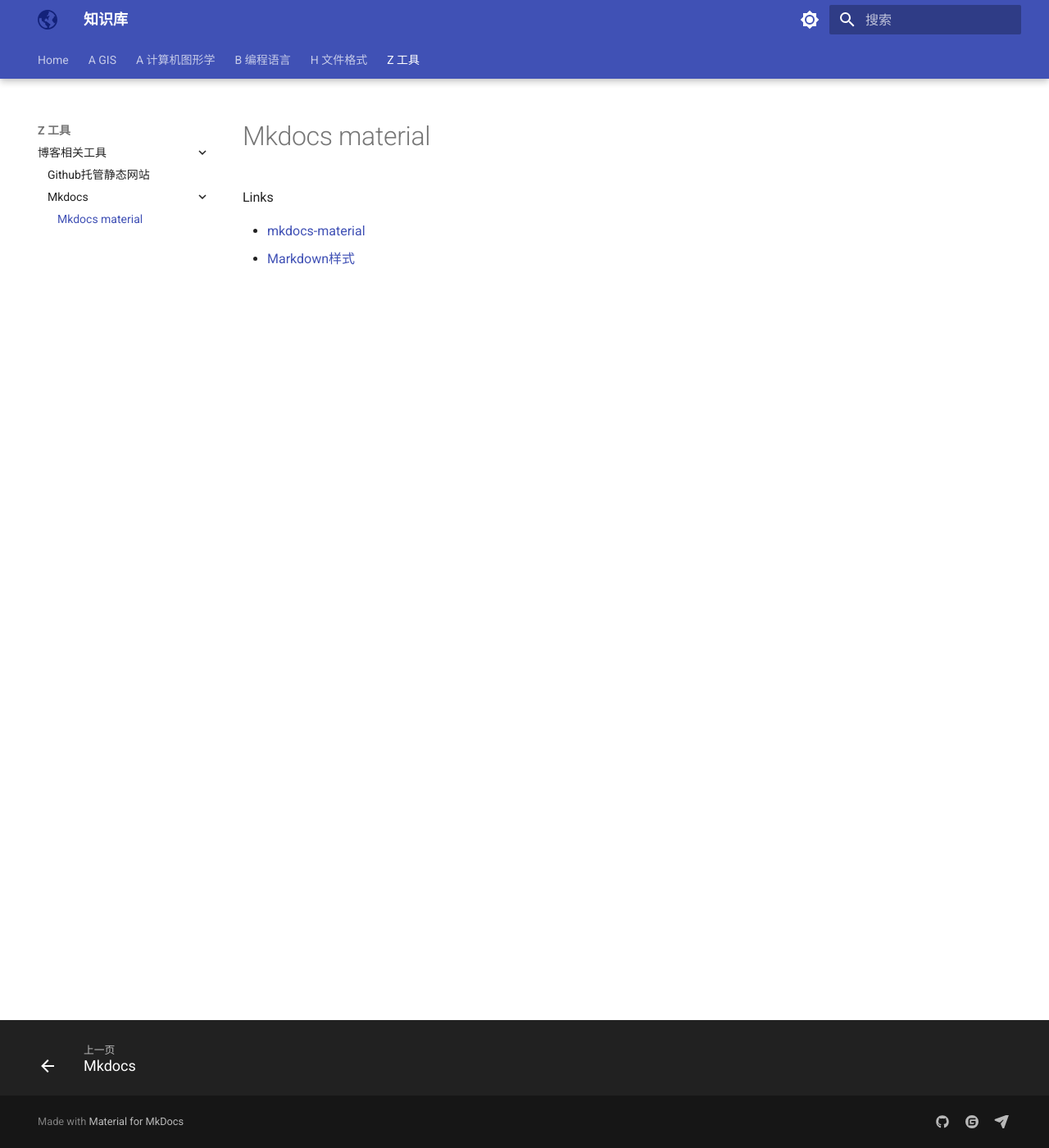
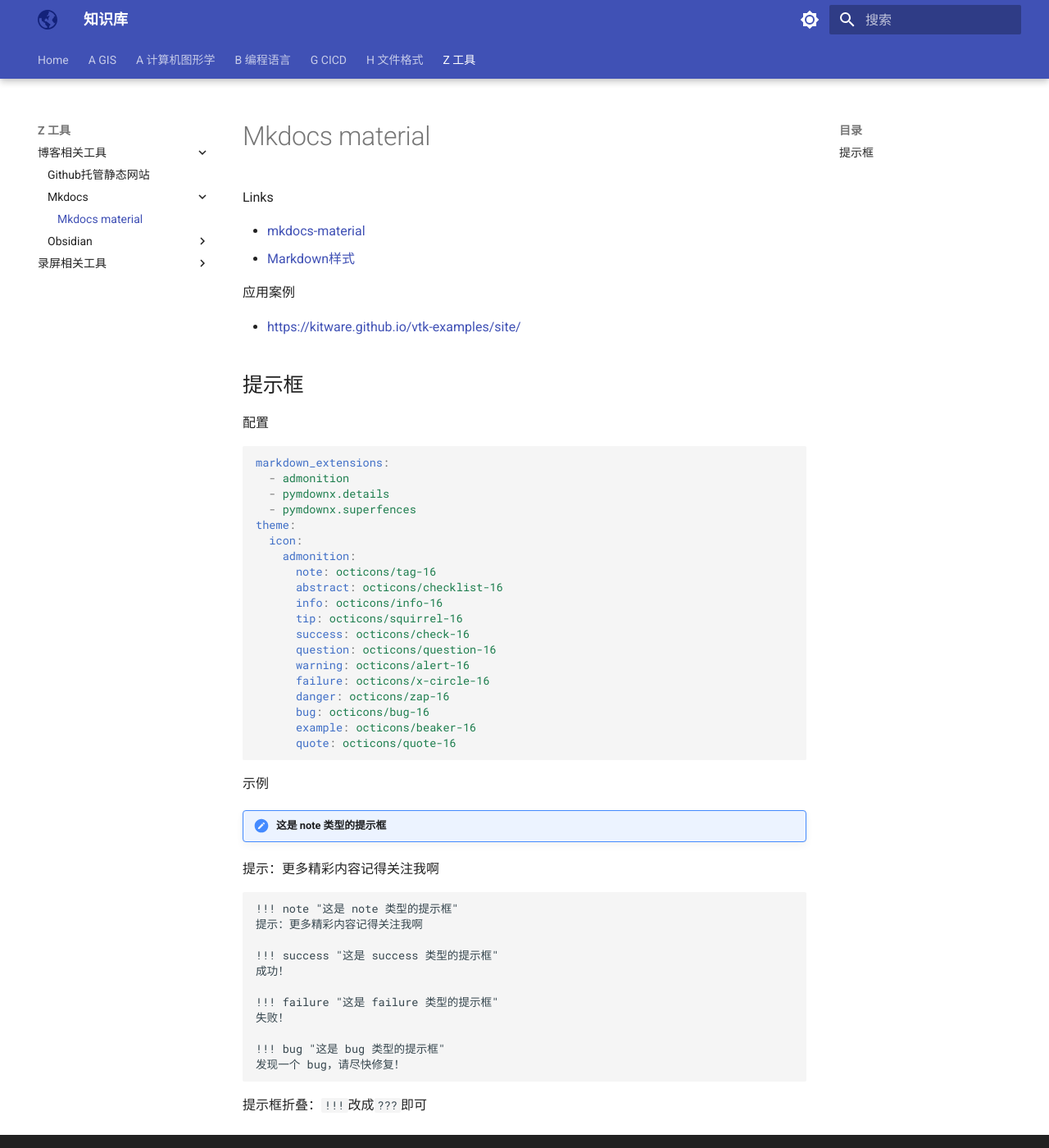
Before and after one commit to geodoer/geodoer.github.io, an MkDocs documentation site: the page built from docs/Z-工具/博客相关工具/mkdocs/mkdocs-material.md, in a window 1280 px wide and 1400 px high. Shown: the whole window at 82% size. Built offline with MkDocs 1.6.1 and Material for MkDocs 9.7.7, drawn with Linux system fonts in a browser that asks for light colours.

Commit message:
feat: other

````diff
--- a/docs/Z-工具/博客相关工具/mkdocs/mkdocs-material.md
+++ b/docs/Z-工具/博客相关工具/mkdocs/mkdocs-material.md
@@ -2,3 +2,54 @@
 
 - [mkdocs-material](https://github.com/squidfunk/mkdocs-material)
 - [Markdown样式](https://squidfunk.github.io/mkdocs-material/reference/admonitions/)
+
+应用案例
+
+- https://kitware.github.io/vtk-examples/site/
+
+
+
+## 提示框
+配置
+```yaml
+markdown_extensions:
+  - admonition
+  - pymdownx.details
+  - pymdownx.superfences
+theme:
+  icon:
+    admonition:
+      note: octicons/tag-16
+      abstract: octicons/checklist-16
+      info: octicons/info-16
+      tip: octicons/squirrel-16
+      success: octicons/check-16
+      question: octicons/question-16
+      warning: octicons/alert-16
+      failure: octicons/x-circle-16
+      danger: octicons/zap-16
+      bug: octicons/bug-16
+      example: octicons/beaker-16
+      quote: octicons/quote-16
+```
+
+示例
+
+!!! note "这是 note 类型的提示框"
+提示：更多精彩内容记得关注我啊
+
+```markdown
+!!! note "这是 note 类型的提示框"
+提示：更多精彩内容记得关注我啊
+
+!!! success "这是 success 类型的提示框"
+成功！
+
+!!! failure "这是 failure 类型的提示框"
+失败！
+
+!!! bug "这是 bug 类型的提示框"
+发现一个 bug，请尽快修复！
+```
+
+提示框折叠：`!!!`改成`???`即可
````
Also changed, not shown: docs/G-CICD/帮助文档生成器/doxygen/index.md (added, +41 -0 lines), docs/Z-工具/博客相关工具/obsidian/index.md (added, +12 -0 lines), docs/Z-工具/博客相关工具/obsidian/obsidian发布成网站.md (added, +59 -0 lines), docs/Z-工具/录屏相关工具/gif/index.md (added, +5 -0 lines), docs/Z-工具/博客相关工具/obsidian/images/obsidian_publish.png (added).
